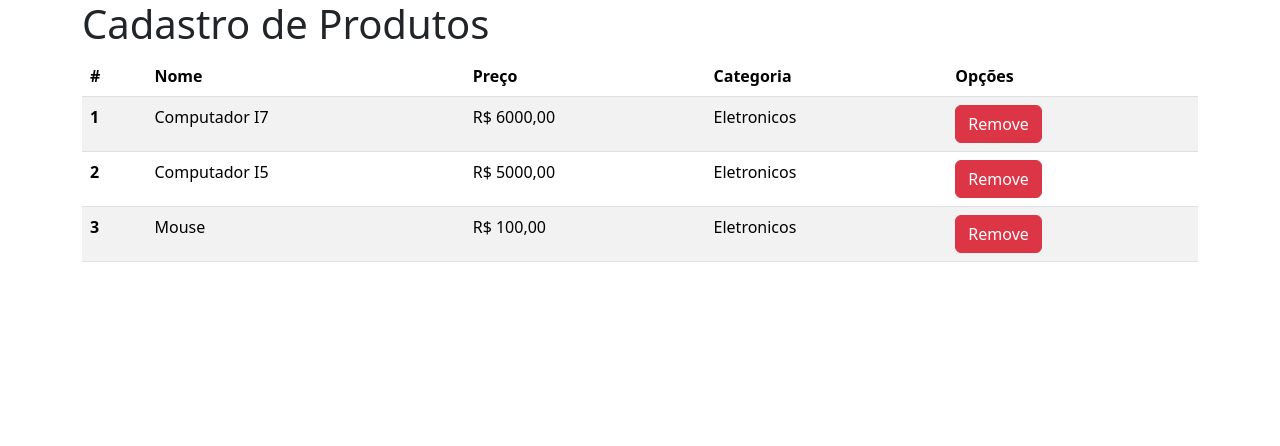
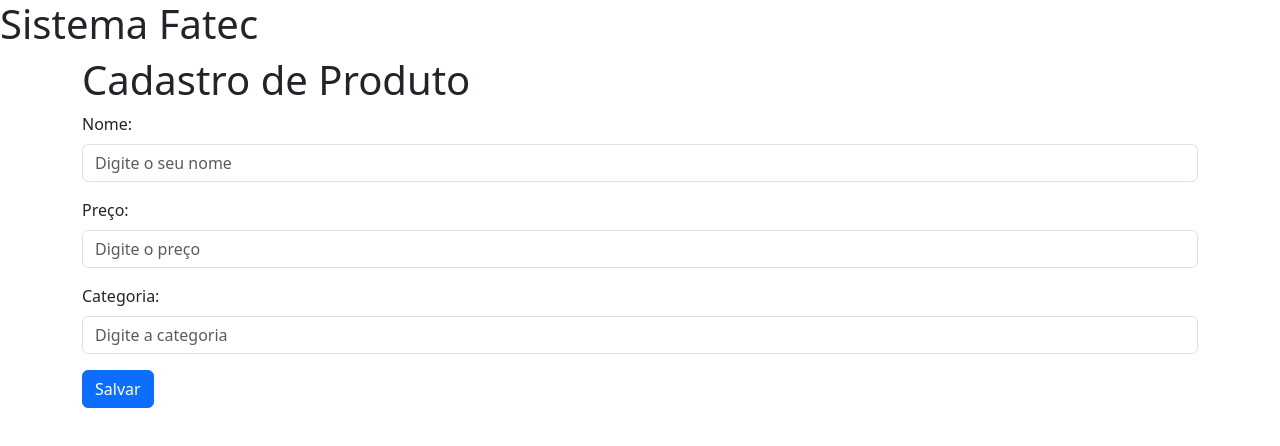
Before and after one commit to JoseMGomes/product-fatec-2024, an Angular app: page /product/1 in a window 1280 px wide. Before the commit this address led to /. Shown: the top 446 px of the page. Built offline with nearby package versions, Linux system fonts and the light colour scheme; data requests are answered from the project's data file.

Commit message:
The form for registering new products was created

```diff
--- a/src/app/app-routing.module.ts
+++ b/src/app/app-routing.module.ts
@@ -1,10 +1,17 @@
 import { NgModule } from '@angular/core';
 import { RouterModule, Routes } from '@angular/router';
+import { ProductsTableComponent } from './products-table/products-table.component';
+import { ProductFormComponent } from './product-form/product-form.component';
 
-const routes: Routes = [];
+const routes: Routes = [
+
+   { path: '', redirectTo : '/products', pathMatch: 'full'},
+  { path: 'products', component: ProductsTableComponent },
+  { path: 'product/:id', component: ProductFormComponent },
+];
 
 @NgModule({
   imports: [RouterModule.forRoot(routes)],
-  exports: [RouterModule]
+  exports: [RouterModule],
 })
-export class AppRoutingModule { }
+export class AppRoutingModule {}
--- a/src/app/app.component.html
+++ b/src/app/app.component.html
@@ -1,2 +1,2 @@
-<h1 class="container "> Cadastro de Produtos </h1>
-<app-products-table></app-products-table>
+<h1>Sistema Fatec</h1>
+<router-outlet></router-outlet>
--- a/src/app/app.module.ts
+++ b/src/app/app.module.ts
@@ -6,11 +6,13 @@ import { AppComponent } from './app.component';
 import { NgbModule } from '@ng-bootstrap/ng-bootstrap';
 import { ProductsTableComponent } from './products-table/products-table.component';
 import { HttpClientModule } from '@angular/common/http';
+import { ProductFormComponent } from './product-form/product-form.component';
 
 @NgModule({
   declarations: [
     AppComponent,
-    ProductsTableComponent
+    ProductsTableComponent,
+    ProductFormComponent
   ],
   imports: [
     BrowserModule,
--- /dev/null
+++ b/src/app/product-form/product-form.component.html
@@ -0,0 +1,18 @@
+<div class="container">
+  <h1>Cadastro de Produto</h1>
+  <form>
+    <div class="mb-3">
+      <label for="name" class="form-label">Nome:</label>
+      <input type="text" class="form-control" id="name" placeholder="Digite o seu nome">
+    </div>
+    <div class="mb-3">
+      <label for="price" class="form-label">Preço:</label>
+      <input type="number" class="form-control" id="price" placeholder="Digite o preço">
+    </div>
+    <div class="mb-3">
+      <label for="category" class="form-label">Categoria:</label>
+      <input type="text" class="form-control" id="category" placeholder="Digite a categoria">
+    </div>
+    <button type="button" class="btn btn-primary">Salvar</button>
+  </form>
+</div>
--- a/src/app/products-table/products-table.component.html
+++ b/src/app/products-table/products-table.component.html
@@ -1,4 +1,5 @@
 <div class="container">
+  <h1 class="container">Cadastro de Produtos</h1>
   <table class="table table-striped">
     <thead>
       <tr>
@@ -12,10 +13,16 @@
     <tbody>
       <tr *ngFor="let product of products">
         <th scope="row">{{ product.id }}</th>
-        <td>{{ product.name }}</td>
+        <td>
+          <a [routerLink]="['/product',product.id]">{{ product.name }}</a>
+        </td>
         <td>R$ {{ product.price }},00</td>
         <td>{{ product.category }}</td>
-        <td><button class="btn btn-danger" (click)="delete(product)">Remove</button></td>
+        <td>
+          <button class="btn btn-danger" (click)="delete(product)">
+            Remove
+          </button>
+        </td>
       </tr>
     </tbody>
   </table>
```
Also changed, not shown: src/app/product-form/product-form.component.ts (added, +10 -0 lines), src/app/product-form/product-form.component.css (added), 1 other file (tests, documents, lock files or other folders).
